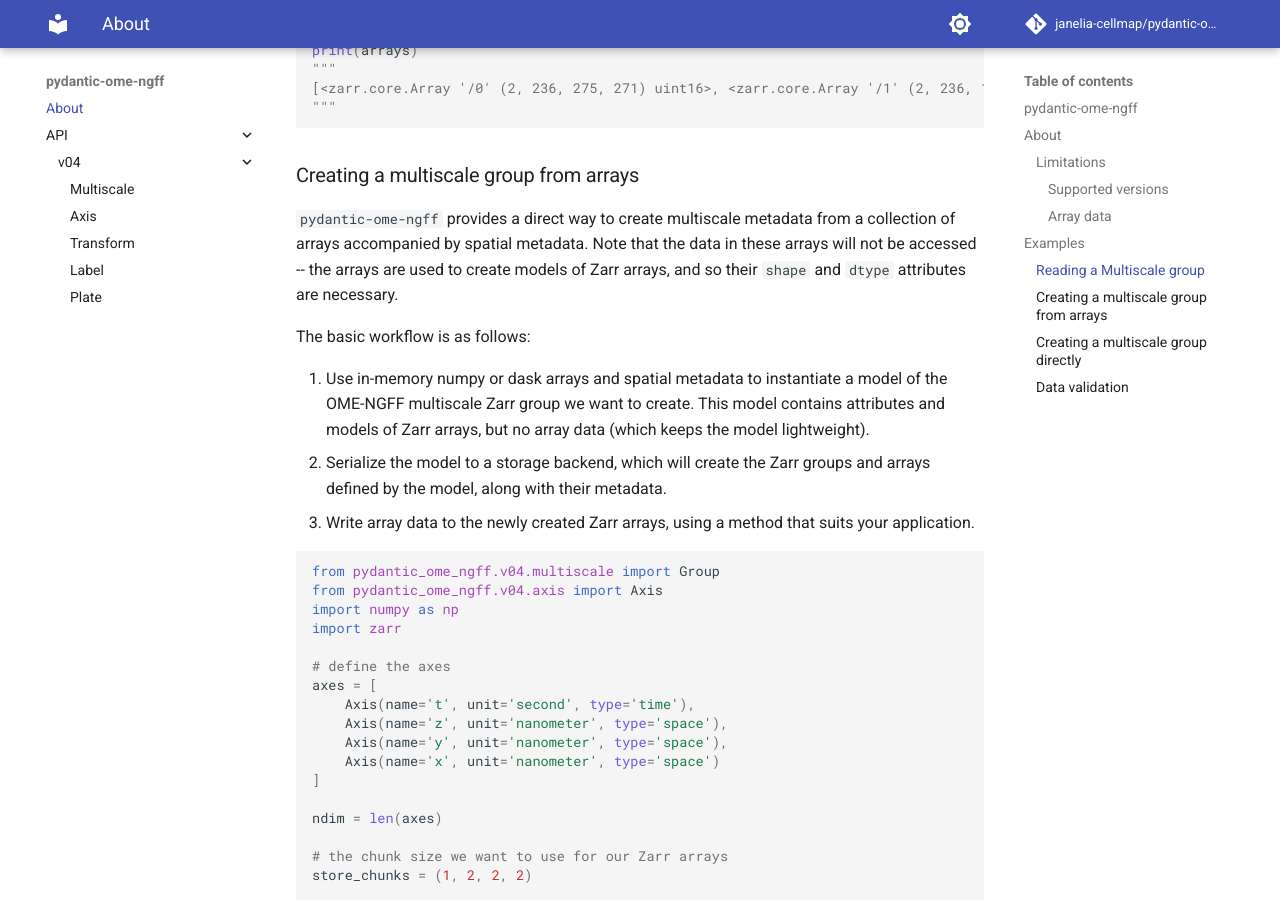
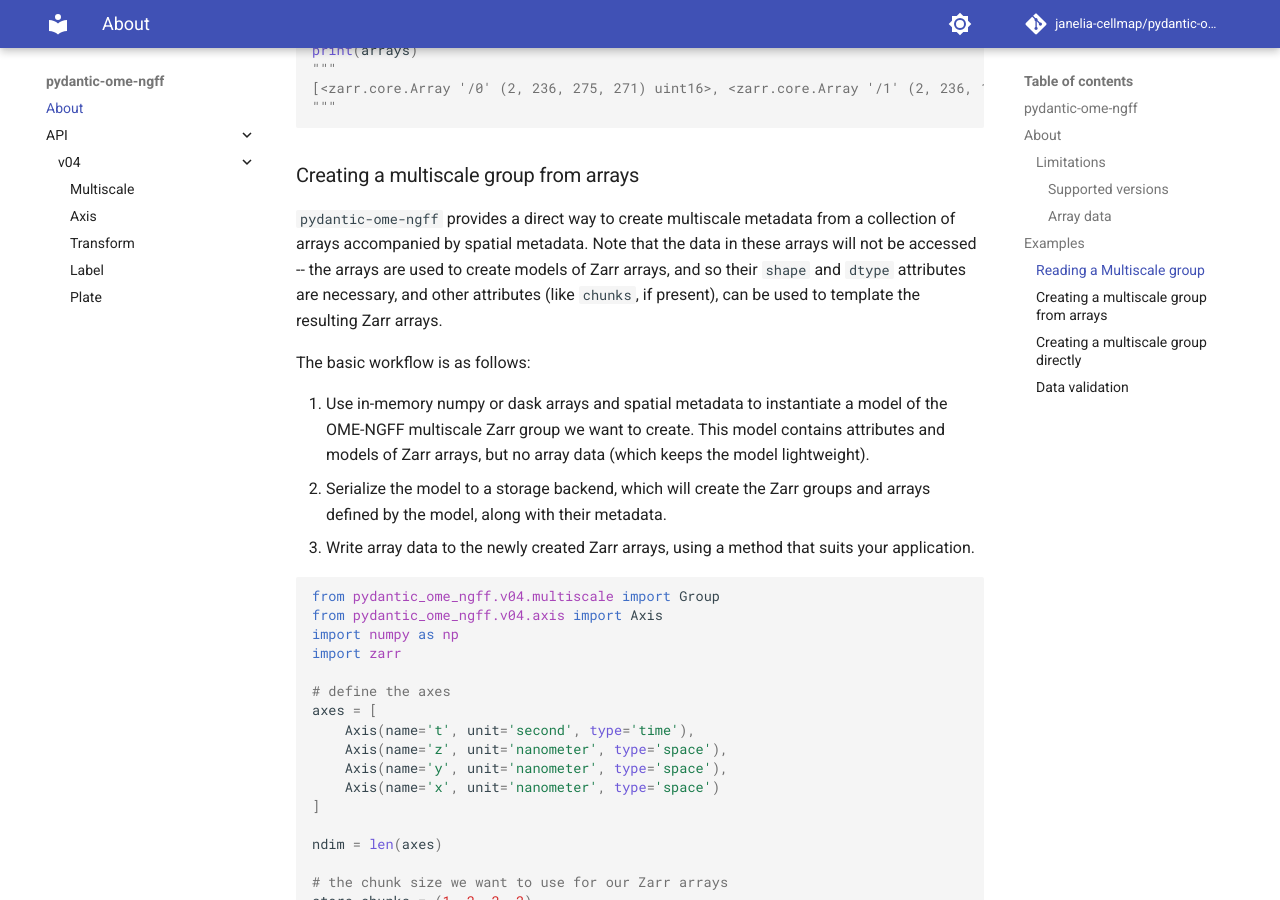
Before and after one commit to JaneliaSciComp/pydantic-ome-ngff, an MkDocs documentation site: the page built from docs/index.md, in a window 1280 px wide and 900 px high, scrolled down 2683 px. Built offline with MkDocs 1.6.1 and Material for MkDocs 9.7.7, drawn with Linux system fonts in a browser that asks for light colours; comment, search, counter and statistics services are not loaded.

Commit message:
more text about

```diff
--- a/docs/index.md
+++ b/docs/index.md
@@ -119,7 +119,7 @@ print(arrays)
 
 ## Creating a multiscale group from arrays
 
-`pydantic-ome-ngff` provides a direct way to create multiscale metadata from a collection of arrays accompanied by spatial metadata. Note that the data in these arrays will not be accessed -- the arrays are used to create models of Zarr arrays, and so their `shape` and `dtype` attributes are necessary.
+`pydantic-ome-ngff` provides a direct way to create multiscale metadata from a collection of arrays accompanied by spatial metadata. Note that the data in these arrays will not be accessed -- the arrays are used to create models of Zarr arrays, and so their `shape` and `dtype` attributes are necessary, and other attributes (like `chunks`, if present), can be used to template the resulting Zarr arrays.
 
 The basic workflow is as follows:
 
```
